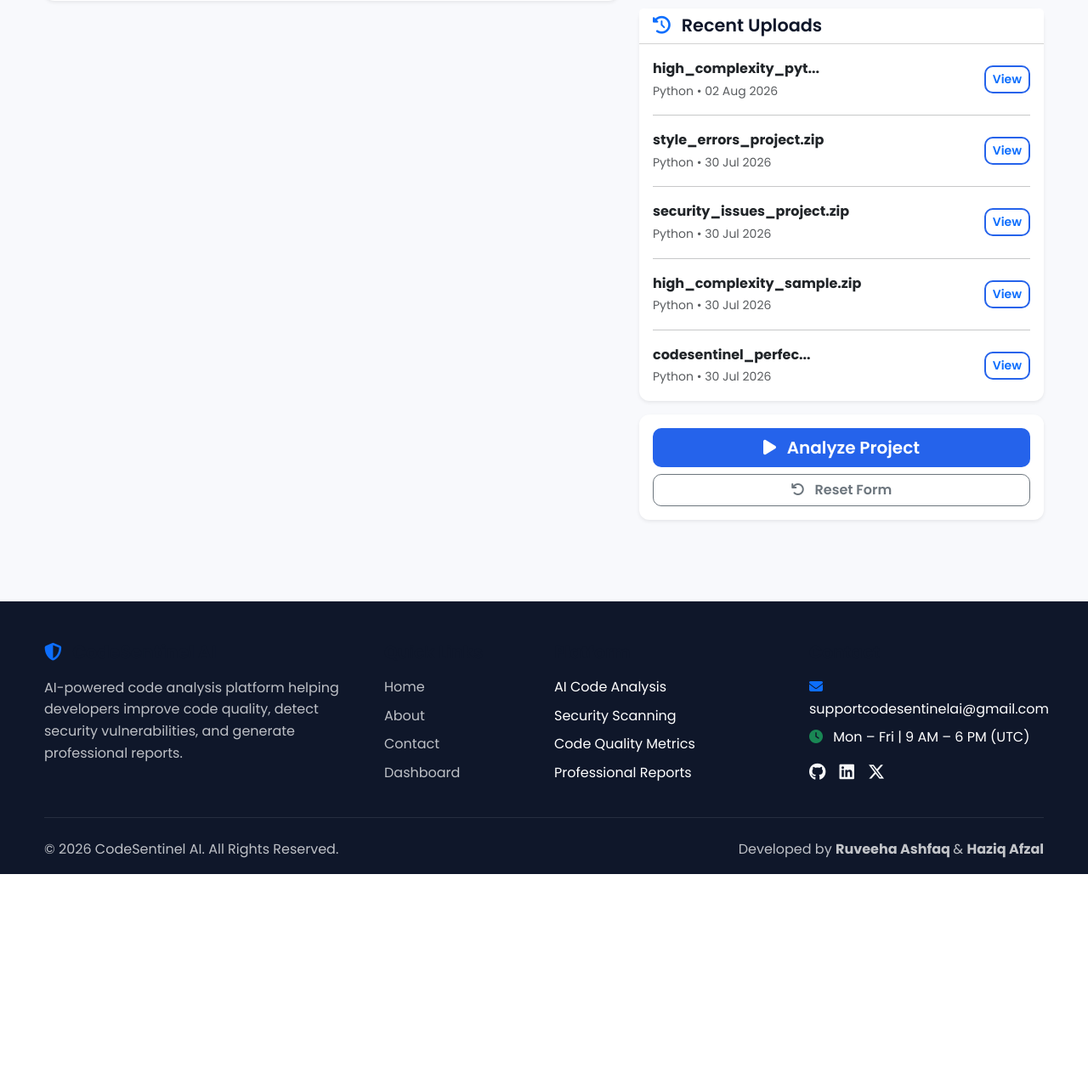
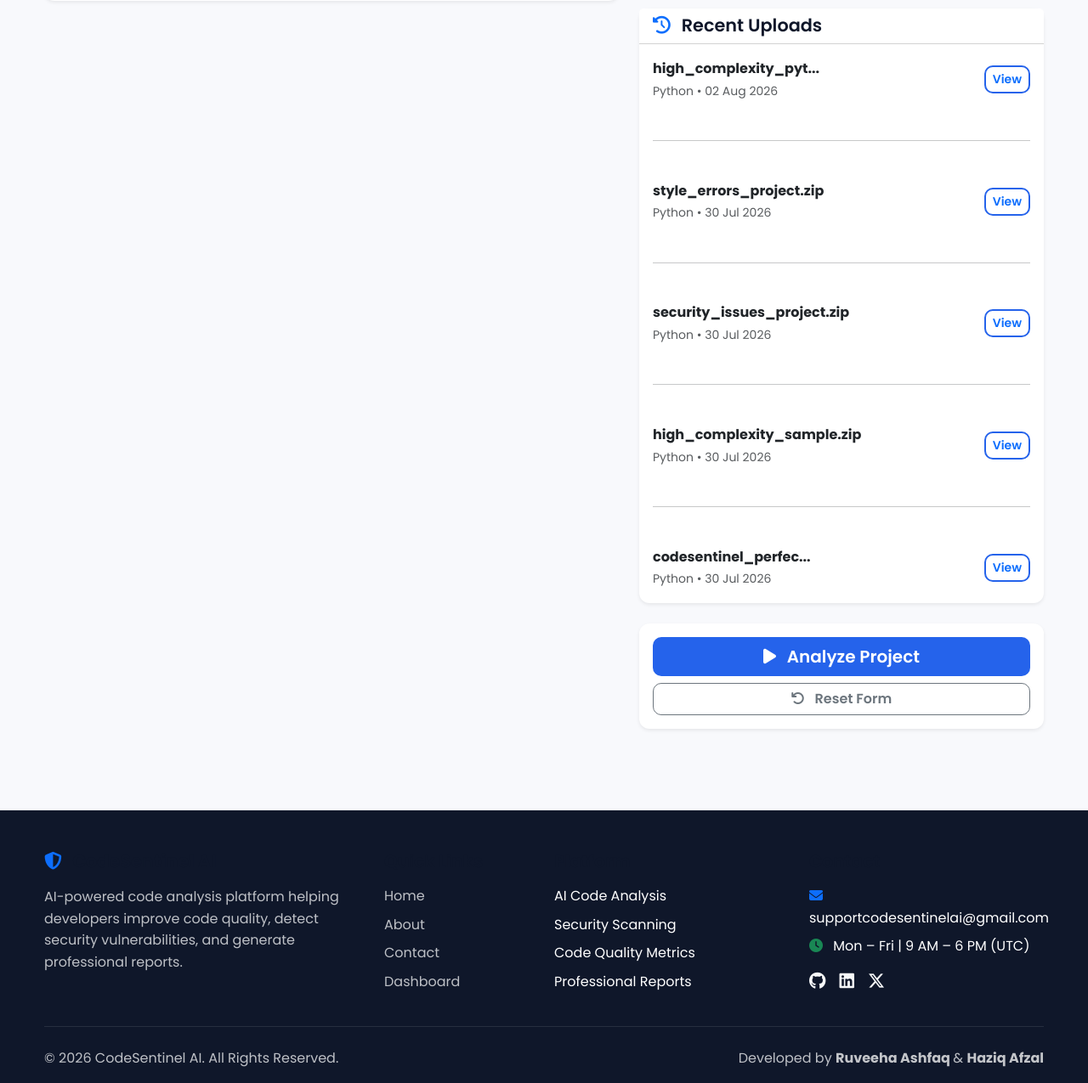
Before and after one commit to HaziqBinAfzal/HR-Presents-Sentrix, a Flask app: page /upload in a window 1280 px wide. Shown: the part 1146-2421 px from the top of the page at 85% size. Before the commit the page ends 2175 px from the top, so only its background shows below. Run offline with Flask 3, Linux system fonts and the light colour scheme; a user stored in the database is signed in; some libraries are stand-ins or nearby versions.

Commit message:
new upload file with new changes to do

```diff
--- a/templates/upload.html
+++ b/templates/upload.html
@@ -611,7 +611,7 @@
 
                     <!-- Recent Uploads -->
 
-                    <div class="card border-0 shadow-sm mt-4 flex-grow-1 d-flex flex-column">
+                    <div class="card border-0 shadow-sm mt-4 d-flex flex-column" style="min-height:700px;">
 
                         <div class="card-header bg-white">
 
@@ -625,7 +625,7 @@
 
                         </div>
 
-                        <div class="card-body d-flex flex-column">
+                        <div class="card-body d-flex flex-column justify-content-between h-100">
 
                             {% if recent_analyses %}
 
@@ -697,7 +697,7 @@
 
 <!-- Submit Buttons -->
 
-                    <div class="card border-0 shadow-sm mt-3">
+                    <div class="card border-0 shadow-sm mt-4">
 
                         <div class="card-body">
 
```
